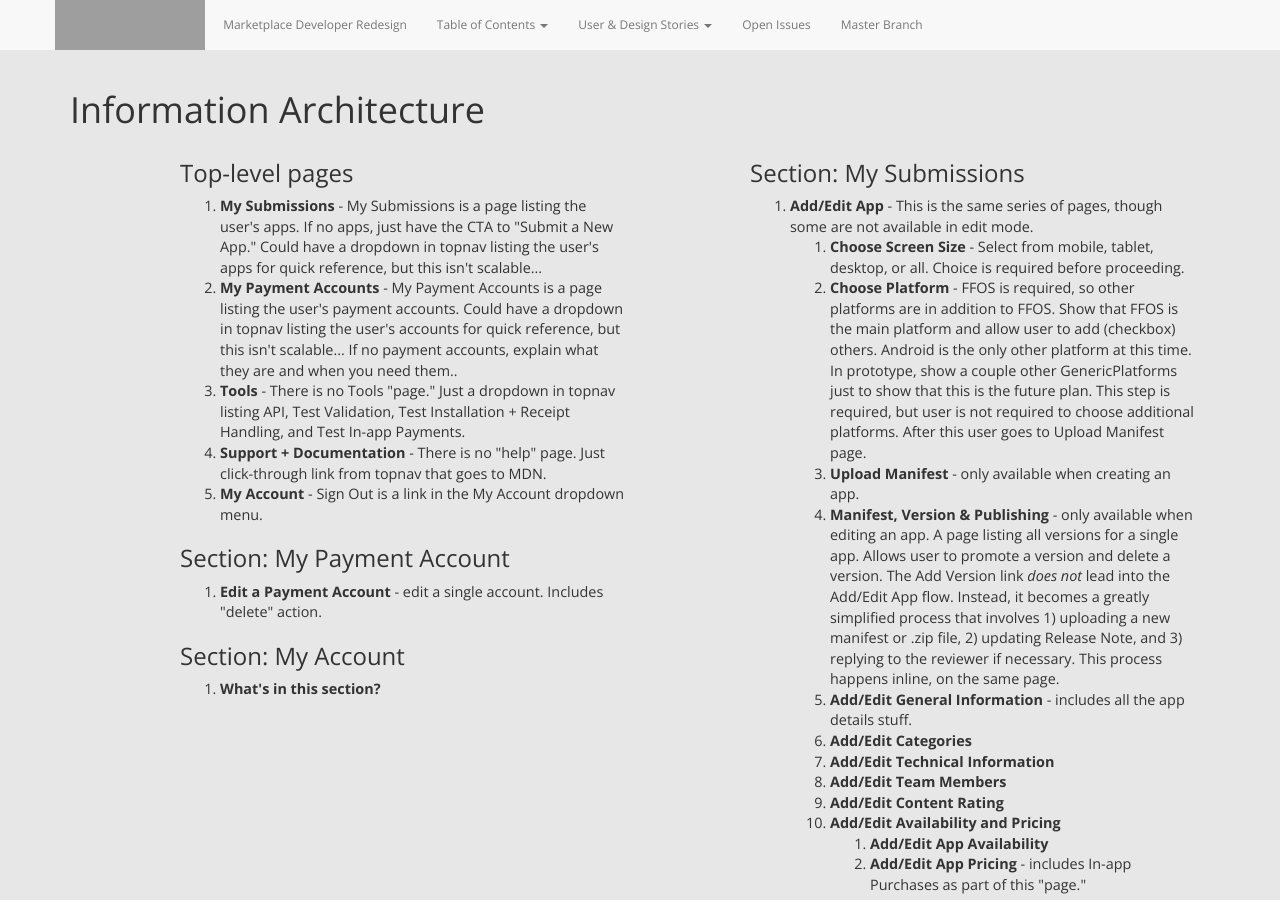
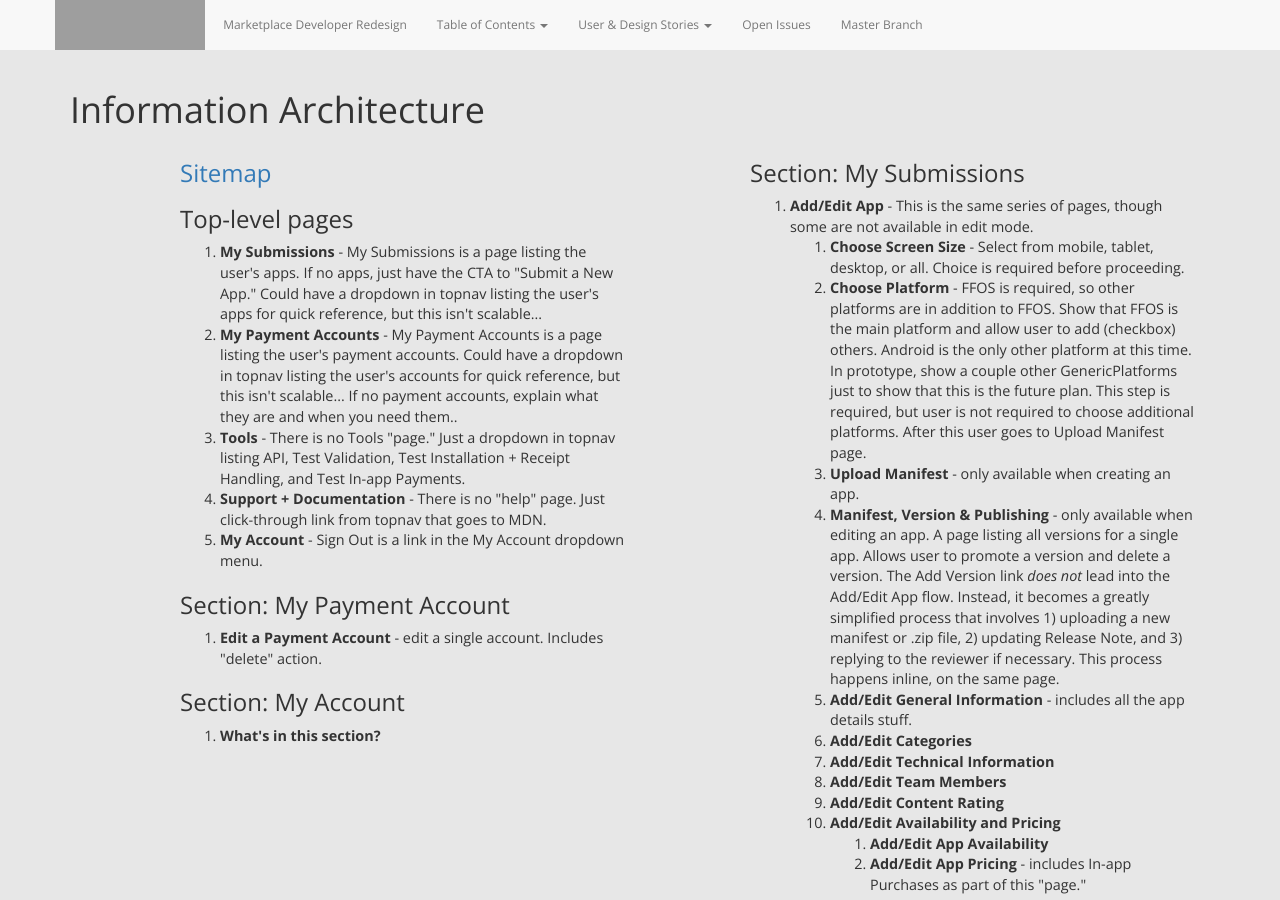
Before and after one commit to MarketplaceUX/devhub-redesign, a Jekyll site: the page built from informationArchitecture.html, in a window 1280 px wide and 900 px high. Built offline with Jekyll 4.4.1, drawn with Linux system fonts in a browser that asks for light colours; nearby versions of some CDN libraries; grey boxes are pictures that could not be loaded.

Commit message:
Add sitemap to gh-pages

```diff
--- a/informationArchitecture.html
+++ b/informationArchitecture.html
@@ -6,6 +6,8 @@ multipage: false
 <div class="container">
 	<h1>Information Architecture</h1>
 	<div class="col-sm-6 col-md-6 col-lg-5 col-lg-offset-1">
+		<h2><a href="img/sitemap.pdf" target="_blank">Sitemap</a></h2>
+
 		<h2>Top-level pages</h2>
 		<ol class="longText">
 			<li><b>My Submissions</b> - My Submissions is a page listing the user's apps. If no apps, just have the CTA to "Submit a New App." Could have a dropdown in topnav listing the user's apps for quick reference, but this isn't scalable...</li>
```
Also changed, not shown: 1 other file.
